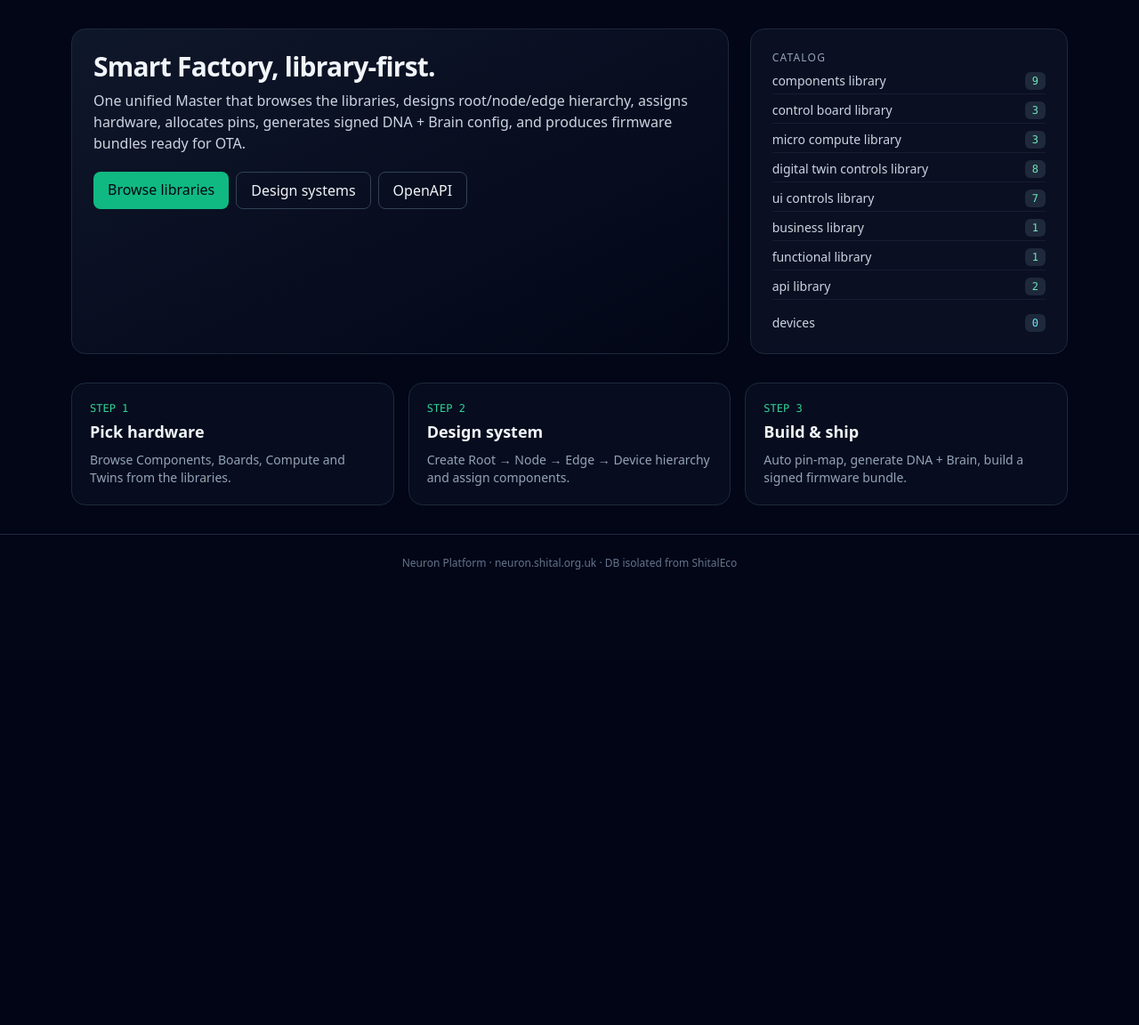
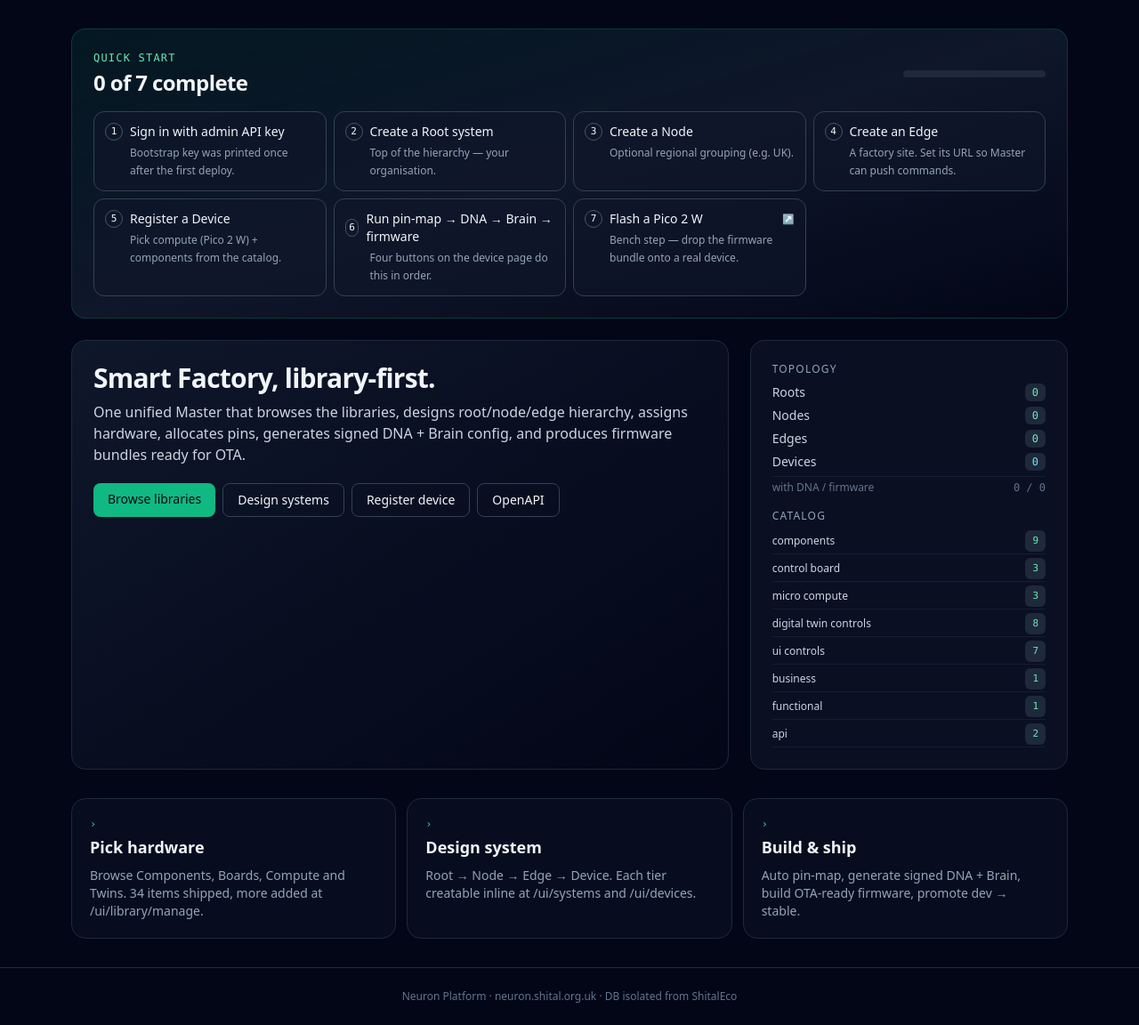
Before and after one commit to kammelaraj-arch/ShitalEco, a FastAPI app: page / in a window 1280 px wide. Shown: the part 57-1209 px from the top of the page at 89% size. Before the commit the page ends 697 px from the top, so only its background shows below. Run offline with FastAPI, Linux system fonts and the light colour scheme; data that the repository does not hold is empty; some libraries are stand-ins or nearby versions.

Commit message:
Quick-start panel on dashboard — answers 'where do I start?'
The dashboard used to be three static marketing tiles ('Pick
hardware / Design system / Build & ship'). Now the top of the page
shows a live progress checklist that reflects the actual state of
the deployment.

Steps tracked (each ticks off when its state lands in the DB):
  1. Sign in with admin API key
  2. Create a Root system
  3. Create a Node
  4. Create an Edge
  5. Register a Device
  6. Run pin-map → DNA → Brain → firmware (deep-links to the first
     unbuilt device)
  7. Flash a Pico 2 W (external link to FLASHING.md)

Each pending step is a clickable card with a one-line hint and
deep-links to the right page. Done steps render as green badges.
The whole panel disappears once all steps are complete, so
experienced operators don't see clutter.

Topology summary card now shows live counts for roots / nodes /
edges / devices / devices-with-DNA / devices-with-firmware so the
operator can see at a glance what state the platform is in. Catalog
counts moved beneath it.

Tile row at the bottom now links to /ui/library, /ui/systems,
/ui/devices instead of being decorative.

Tests still 45/45.

https://claude.ai/code/session_01UG2vimfNc8bbGx5L8n69G1

```diff
--- a/neuron-platform/master_platform/backend/routers/ui.py
+++ b/neuron-platform/master_platform/backend/routers/ui.py
@@ -32,15 +32,63 @@ async def ui_index(
     request: Request,
     session: AsyncSession = Depends(get_session),
 ):
+    from sqlalchemy import func
     catalog = load_catalog()
     counts = {k: len(v) for k, v in catalog.by_library.items()}
-    devices_count = (await session.execute(select(Device))).scalars().all()
+
+    # Quick-start progress: does each tier exist?
+    n_roots = await session.scalar(select(func.count()).select_from(RootSystem)) or 0
+    n_nodes = await session.scalar(select(func.count()).select_from(NodeSystem)) or 0
+    n_edges = await session.scalar(select(func.count()).select_from(EdgeSystem)) or 0
+    devices = (await session.execute(select(Device).order_by(Device.created_at.desc()))).scalars().all()
+    n_devices = len(devices)
+    n_devices_with_dna = sum(1 for d in devices if d.dna_json)
+    n_devices_with_firmware = sum(1 for d in devices if d.firmware_bundle_path)
+    first_unbuilt_dna = next((d.device_dna for d in devices if not d.firmware_bundle_path), None)
+
+    signed_in = bool(request.session.get("neuron_api_key_id"))
+
+    steps = [
+        {"key": "signin",   "label": "Sign in with admin API key", "done": signed_in,
+         "href": "/login" if not signed_in else None,
+         "hint": "Bootstrap key was printed once after the first deploy."},
+        {"key": "root",     "label": "Create a Root system",       "done": n_roots > 0,
+         "href": "/ui/systems",
+         "hint": "Top of the hierarchy — your organisation."},
+        {"key": "node",     "label": "Create a Node",              "done": n_nodes > 0,
+         "href": "/ui/systems",
+         "hint": "Optional regional grouping (e.g. UK)."},
+        {"key": "edge",     "label": "Create an Edge",             "done": n_edges > 0,
+         "href": "/ui/systems",
+         "hint": "A factory site. Set its URL so Master can push commands."},
+        {"key": "device",   "label": "Register a Device",          "done": n_devices > 0,
+         "href": "/ui/devices",
+         "hint": "Pick compute (Pico 2 W) + components from the catalog."},
+        {"key": "build",    "label": "Run pin-map → DNA → Brain → firmware",
+         "done": n_devices_with_firmware > 0,
+         "href": f"/ui/devices/{first_unbuilt_dna}" if first_unbuilt_dna else "/ui/devices",
+         "hint": "Four buttons on the device page do this in order."},
+        {"key": "flash",    "label": "Flash a Pico 2 W",            "done": False,
+         "href": "https://github.com/kammelaraj-arch/ShitalEco/blob/claude/shital-erp-platform-iR2UF/neuron-platform/level0-pico2w/provisioning/FLASHING.md",
+         "external": True,
+         "hint": "Bench step — drop the firmware bundle onto a real device."},
+    ]
+    completed = sum(1 for s in steps if s["done"])
     return templates.TemplateResponse(
         "index.html",
         {
             "request": request,
             "library_counts": counts,
-            "device_count": len(devices_count),
+            "device_count": n_devices,
+            "n_roots": n_roots,
+            "n_nodes": n_nodes,
+            "n_edges": n_edges,
+            "n_devices_with_dna": n_devices_with_dna,
+            "n_devices_with_firmware": n_devices_with_firmware,
+            "steps": steps,
+            "completed": completed,
+            "signed_in": signed_in,
+            "all_done": completed >= len(steps),
         },
     )
 
--- a/neuron-platform/master_platform/backend/templates/index.html
+++ b/neuron-platform/master_platform/backend/templates/index.html
@@ -1,49 +1,123 @@
 {% extends "base.html" %}
 {% block title %}Home{% endblock %}
 {% block content %}
-  <section class="grid gap-6 md:grid-cols-3">
-    <div class="rounded-2xl border border-slate-800 bg-gradient-to-br from-slate-900 to-slate-950 p-6 md:col-span-2">
-      <h1 class="text-3xl font-semibold tracking-tight">Smart Factory, library-first.</h1>
-      <p class="mt-2 max-w-2xl text-slate-300">
+
+  {% if not all_done %}
+    <!-- ── Quick-start (visible until everything's done) ─────────────────────── -->
+    <section class="rounded-2xl border border-emerald-700/40 bg-gradient-to-br from-emerald-500/10 via-slate-900 to-slate-950 p-5 sm:p-6">
+      <div class="flex items-center justify-between gap-3">
+        <div>
+          <div class="text-xs font-mono uppercase tracking-widest text-emerald-300">Quick start</div>
+          <h1 class="mt-1 text-xl font-semibold tracking-tight sm:text-2xl">{{ completed }} of {{ steps|length }} complete</h1>
+        </div>
+        <div class="hidden sm:block w-40">
+          <div class="h-2 w-full rounded bg-slate-800 overflow-hidden">
+            <div class="h-full bg-emerald-400 transition-all" style="width: {{ (completed / steps|length * 100) | round(0) }}%"></div>
+          </div>
+        </div>
+      </div>
+
+      <ol class="mt-4 grid gap-2 sm:grid-cols-2 lg:grid-cols-4 text-sm">
+        {% for s in steps %}
+          {% if s.done %}
+            <li class="rounded-xl border border-emerald-500/30 bg-emerald-500/10 p-3">
+              <div class="flex items-center gap-2">
+                <span class="inline-flex h-5 w-5 items-center justify-center rounded-full bg-emerald-500 text-[11px] font-bold text-slate-950">✓</span>
+                <span class="text-emerald-200">{{ s.label }}</span>
+              </div>
+            </li>
+          {% else %}
+            <li class="rounded-xl border border-slate-700 bg-slate-900/60 p-3 hover:border-emerald-500/60 transition">
+              {% if s.href %}
+                <a href="{{ s.href }}" {% if s.external %}target="_blank" rel="noopener"{% endif %} class="block">
+                  <div class="flex items-center gap-2">
+                    <span class="inline-flex h-5 w-5 items-center justify-center rounded-full border border-slate-600 text-[11px] font-mono">{{ loop.index }}</span>
+                    <span class="font-medium">{{ s.label }}</span>
+                    {% if s.external %}<span class="text-[11px] text-slate-500 ml-auto">↗</span>{% endif %}
+                  </div>
+                  <div class="mt-1 ml-7 text-[12px] text-slate-400">{{ s.hint }}</div>
+                </a>
+              {% else %}
+                <div>
+                  <div class="flex items-center gap-2">
+                    <span class="inline-flex h-5 w-5 items-center justify-center rounded-full border border-slate-600 text-[11px] font-mono">{{ loop.index }}</span>
+                    <span class="font-medium">{{ s.label }}</span>
+                  </div>
+                  <div class="mt-1 ml-7 text-[12px] text-slate-400">{{ s.hint }}</div>
+                </div>
+              {% endif %}
+            </li>
+          {% endif %}
+        {% endfor %}
+      </ol>
+    </section>
+  {% endif %}
+
+  <section class="mt-6 grid gap-6 md:grid-cols-3">
+    <div class="rounded-2xl border border-slate-800 bg-gradient-to-br from-slate-900 to-slate-950 p-5 md:col-span-2 sm:p-6">
+      <h1 class="text-2xl font-semibold tracking-tight sm:text-3xl">Smart Factory, library-first.</h1>
+      <p class="mt-2 max-w-2xl text-slate-300 text-sm sm:text-base">
         One unified Master that browses the libraries, designs root/node/edge hierarchy,
         assigns hardware, allocates pins, generates signed DNA + Brain config, and
         produces firmware bundles ready for OTA.
       </p>
       <div class="mt-5 flex flex-wrap gap-2">
-        <a href="/ui/library" class="rounded-lg bg-emerald-500 px-4 py-2 font-medium text-slate-950 hover:bg-emerald-400 transition">Browse libraries</a>
-        <a href="/ui/systems" class="rounded-lg border border-slate-700 px-4 py-2 font-medium text-slate-100 hover:bg-slate-800 transition">Design systems</a>
-        <a href="/docs" class="rounded-lg border border-slate-700 px-4 py-2 font-medium text-slate-100 hover:bg-slate-800 transition">OpenAPI</a>
+        <a href="/ui/library" class="rounded-lg bg-emerald-500 px-4 py-2 text-sm font-medium text-slate-950 hover:bg-emerald-400 transition">Browse libraries</a>
+        <a href="/ui/systems" class="rounded-lg border border-slate-700 px-4 py-2 text-sm font-medium text-slate-100 hover:bg-slate-800 transition">Design systems</a>
+        <a href="/ui/devices" class="rounded-lg border border-slate-700 px-4 py-2 text-sm font-medium text-slate-100 hover:bg-slate-800 transition">Register device</a>
+        <a href="/docs" class="rounded-lg border border-slate-700 px-4 py-2 text-sm font-medium text-slate-100 hover:bg-slate-800 transition">OpenAPI</a>
       </div>
     </div>
-    <div class="rounded-2xl border border-slate-800 bg-slate-900/60 p-6">
-      <div class="text-xs uppercase tracking-widest text-slate-400">Catalog</div>
-      <ul class="mt-2 space-y-2 text-sm">
+
+    <div class="rounded-2xl border border-slate-800 bg-slate-900/60 p-5 sm:p-6">
+      <div class="text-xs uppercase tracking-widest text-slate-400">Topology</div>
+      <ul class="mt-2 space-y-1.5 text-sm">
+        <li class="flex items-center justify-between">
+          <span class="text-slate-300">Roots</span>
+          <span class="rounded-md bg-slate-800 px-2 py-0.5 text-emerald-300 font-mono text-xs">{{ n_roots }}</span>
+        </li>
+        <li class="flex items-center justify-between">
+          <span class="text-slate-300">Nodes</span>
+          <span class="rounded-md bg-slate-800 px-2 py-0.5 text-emerald-300 font-mono text-xs">{{ n_nodes }}</span>
+        </li>
+        <li class="flex items-center justify-between">
+          <span class="text-slate-300">Edges</span>
+          <span class="rounded-md bg-slate-800 px-2 py-0.5 text-emerald-300 font-mono text-xs">{{ n_edges }}</span>
+        </li>
+        <li class="flex items-center justify-between">
+          <span class="text-slate-300">Devices</span>
+          <span class="rounded-md bg-slate-800 px-2 py-0.5 text-cyan-300 font-mono text-xs">{{ device_count }}</span>
+        </li>
+        <li class="flex items-center justify-between text-xs text-slate-500 mt-1 pt-1 border-t border-slate-800/60">
+          <span>with DNA / firmware</span>
+          <span class="font-mono">{{ n_devices_with_dna }} / {{ n_devices_with_firmware }}</span>
+        </li>
+      </ul>
+
+      <div class="mt-4 text-xs uppercase tracking-widest text-slate-400">Catalog</div>
+      <ul class="mt-2 space-y-1 text-sm">
         {% for lib, count in library_counts.items() %}
-          <li class="flex items-center justify-between border-b border-slate-800/60 pb-1">
-            <span class="text-slate-300">{{ lib.replace('_', ' ') }}</span>
-            <span class="rounded-md bg-slate-800 px-2 py-0.5 text-emerald-300 font-mono text-xs">{{ count }}</span>
+          <li class="flex items-center justify-between border-b border-slate-800/60 pb-0.5">
+            <span class="text-slate-300 text-xs truncate">{{ lib.replace('_library', '').replace('_', ' ') }}</span>
+            <span class="rounded-md bg-slate-800 px-2 py-0.5 text-emerald-300 font-mono text-[11px]">{{ count }}</span>
           </li>
         {% endfor %}
-        <li class="flex items-center justify-between pt-2">
-          <span class="text-slate-300">devices</span>
-          <span class="rounded-md bg-slate-800 px-2 py-0.5 text-cyan-300 font-mono text-xs">{{ device_count }}</span>
-        </li>
       </ul>
     </div>
   </section>
 
-  <section class="mt-8 grid gap-4 md:grid-cols-3">
-    {% set steps = [
-      ('1', 'Pick hardware', 'Browse Components, Boards, Compute and Twins from the libraries.'),
-      ('2', 'Design system', 'Create Root → Node → Edge → Device hierarchy and assign components.'),
-      ('3', 'Build & ship', 'Auto pin-map, generate DNA + Brain, build a signed firmware bundle.'),
+  <section class="mt-8 grid gap-3 md:grid-cols-3">
+    {% set tiles = [
+      ('Pick hardware', 'Browse Components, Boards, Compute and Twins. 34 items shipped, more added at /ui/library/manage.', '/ui/library'),
+      ('Design system', 'Root → Node → Edge → Device. Each tier creatable inline at /ui/systems and /ui/devices.', '/ui/systems'),
+      ('Build & ship', 'Auto pin-map, generate signed DNA + Brain, build OTA-ready firmware, promote dev → stable.', '/ui/devices'),
     ] %}
-    {% for n, title, body in steps %}
-      <div class="rounded-2xl border border-slate-800 bg-slate-900/40 p-5">
-        <div class="text-xs font-mono text-emerald-400">STEP {{ n }}</div>
+    {% for title, body, href in tiles %}
+      <a href="{{ href }}" class="rounded-2xl border border-slate-800 bg-slate-900/40 p-5 hover:border-emerald-500/60 hover:bg-slate-900 transition">
+        <div class="text-xs font-mono text-emerald-400">›</div>
         <div class="mt-1 text-lg font-semibold">{{ title }}</div>
         <p class="mt-2 text-sm text-slate-400">{{ body }}</p>
-      </div>
+      </a>
     {% endfor %}
   </section>
 {% endblock %}
```
